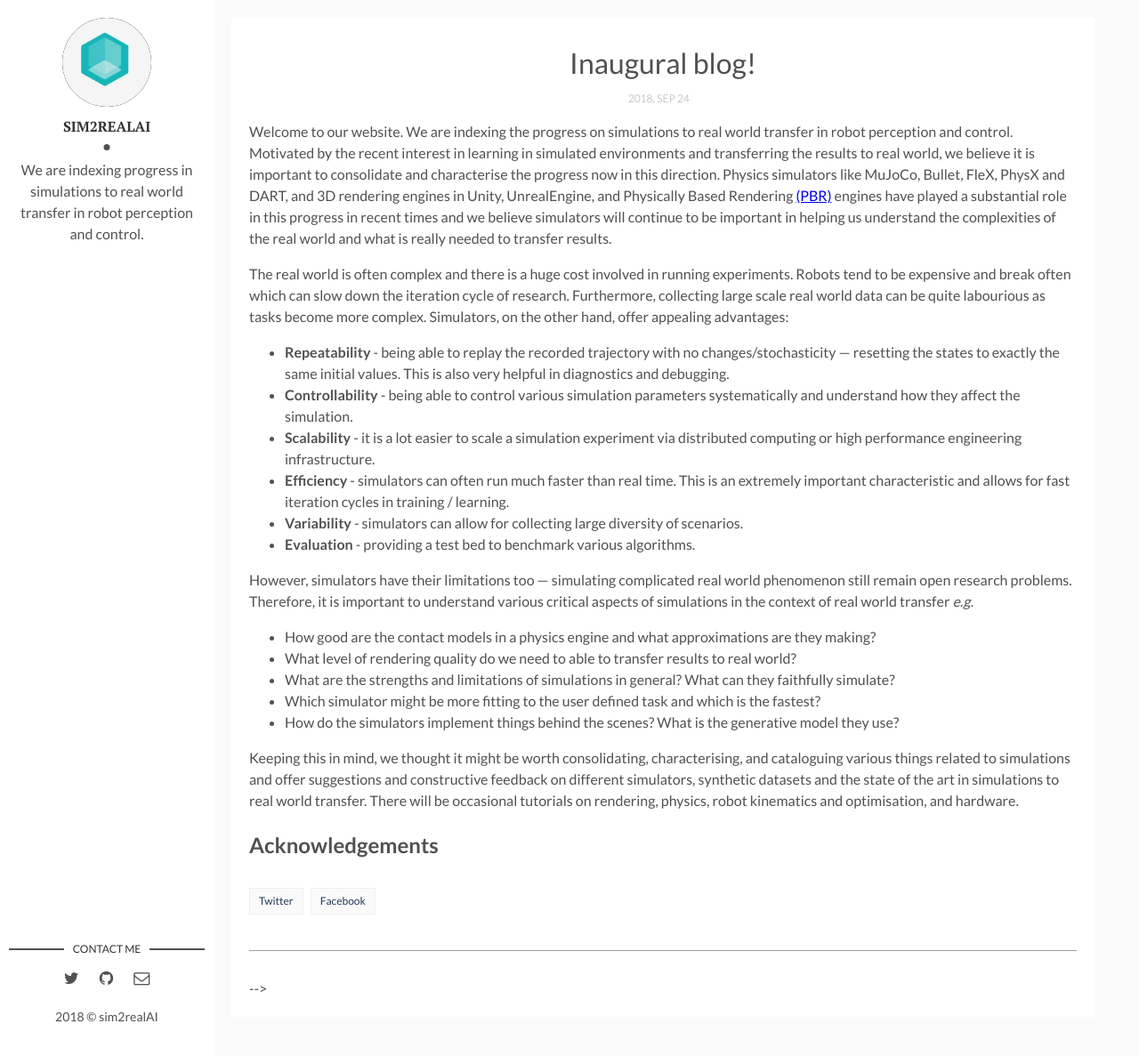
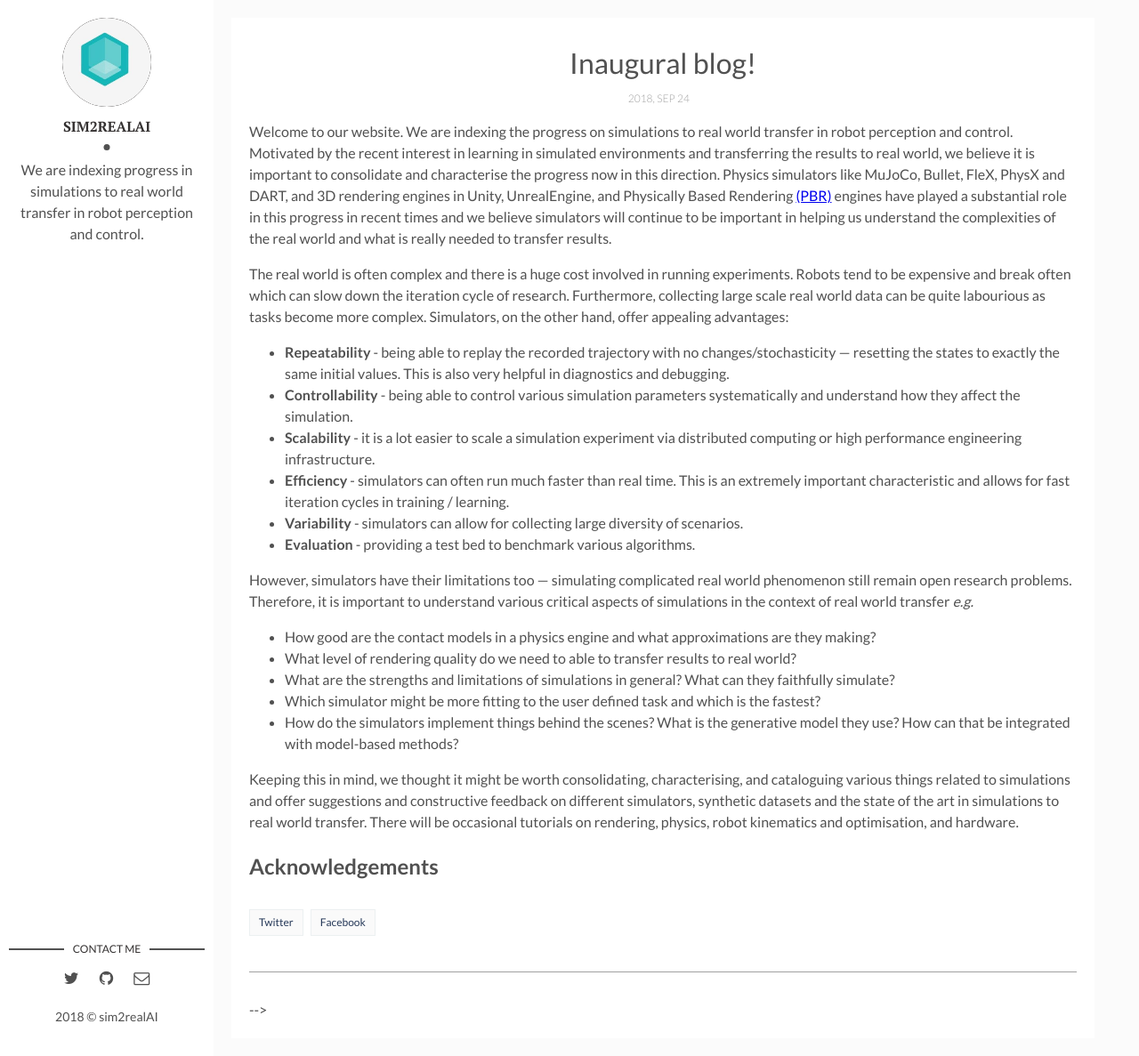
Before and after one commit to sim2realAI/sim2realAI.github.io, a Jekyll site: the page built from _posts/2018-09-24-welcome-to-sim2real-AI.markdown, in a window 1280 px wide and 1187 px high. Shown: the whole window at 89% size. Built offline with Jekyll 4.4.1, drawn with Linux system fonts in a browser that asks for light colours.

Commit message:
minor edit
Signed-off-by: Ankur Handa <ahanda@nvidia.com>

```diff
--- a/_posts/2018-09-24-welcome-to-sim2real-AI.markdown
+++ b/_posts/2018-09-24-welcome-to-sim2real-AI.markdown
@@ -24,7 +24,7 @@ However, simulators have their limitations too --- simulating complicated real w
 * What level of rendering quality do we need to able to transfer results to real world?
 * What are the strengths and limitations of simulations in general? What can they faithfully simulate?
 * Which simulator might be more fitting to the user defined task and which is the fastest?
-* How do the simulators implement things behind the scenes? What is the generative model they use?
+* How do the simulators implement things behind the scenes? What is the generative model they use? How can that be integrated with model-based methods?
 
 Keeping this in mind, we thought it might be worth consolidating, characterising, and cataloguing various things related to simulations and offer suggestions and constructive feedback on different simulators, synthetic datasets and the state of the art in simulations to real world transfer. There will be occasional tutorials on rendering, physics, robot kinematics and optimisation, and hardware.
 
--- a/python/plot_syn_dataset_evolution.py
+++ b/python/plot_syn_dataset_evolution.py
@@ -4,6 +4,7 @@ import operator
 from collections import OrderedDict
 
 dataset_dict = {'NIST': 30,
+                'PASCAL3D+': 79,
                 'IKEA': 219,
                 'PrincetonSB': 6670,
                 'Thingi10K': 10000,
```
